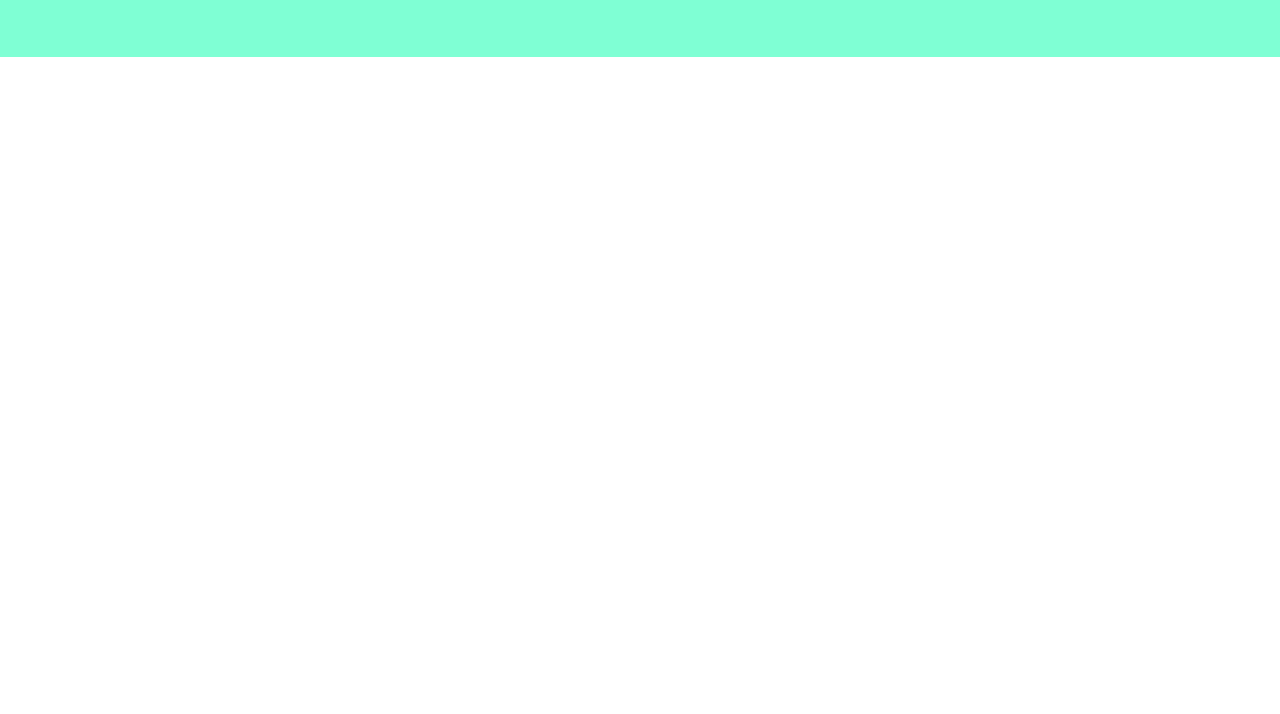
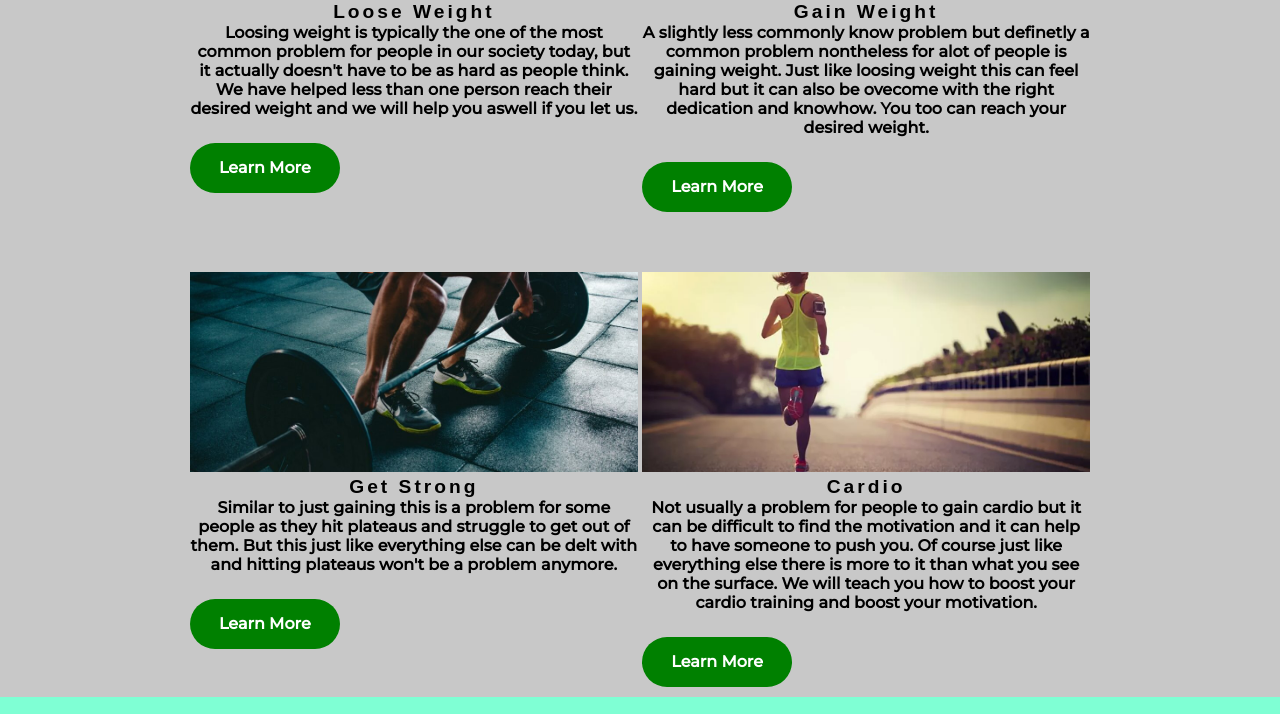
Before and after one commit to RobinGJonsson/Portfolio-Project-1, a plain HTML site: page workouts.html in a window 1280 px wide. Shown: the part 353-1067 px from the top of the page. Before the commit the page ends 800 px from the top, so only its background shows below. Drawn offline with Linux system fonts and the light colour scheme.

Commit message:
add styling to pictures in workout page

```diff
--- a/assets/css/style.css
+++ b/assets/css/style.css
@@ -224,3 +224,27 @@ form {
 input {
     outline-style: solid;
 }
+
+#services {
+    background-color: rgb(200, 200, 200);
+    width: 100%;
+    margin: 0 auto;
+    margin-top: 100px;
+    text-align: center;
+}
+
+.workout-type {
+    display: inline-block;
+    padding-top: 50px;
+    width: 35%;
+    height: 400px;
+    box-sizing: border-box;
+    vertical-align: top;
+    margin-bottom: 75px;
+}
+
+.workout-type img {
+    height: 200px;
+    width: 100%;
+    object-fit: cover;
+}
--- a/workouts.html
+++ b/workouts.html
@@ -30,36 +30,45 @@
             <a id="signup" class="button" href="signup.html">Sign Up</a>
         </nav>
     </header>
-    <div id="loose-weigth">
+    <section id="services">
+        <div class="workout-type" id="loose-weigth">
+            <img srcset="../assets/images/boxjumps.jpg" alt="Man and woman doing boxjumps">
             <h2>Loose Weight</h2>
             <p>Loosing weight is typically the one of the most common problem for people in our society today,
                 but it actually doesn't have to be as hard as people think. We have helped less than one person reach their
                 desired weight and we will help you aswell if you let us.
             </p>
+            <a class="button" href="#">Learn More</a>
         </div>
-    <div id="gain-weigth">
+        <div class="workout-type" id="gain-weigth">
+            <img srcset="../assets/images/kettlebell.jpg" alt="Woman lifing a kettlebell">
             <h2>Gain Weight</h2>
             <p>
                 A slightly less commonly know problem but definetly a common problem nontheless for alot of people is gaining weight.
                 Just like loosing weight this can feel hard but it can also be ovecome with the right dedication and knowhow. You too
                 can reach your desired weight.
             </p>
+            <a class="button" href="#">Learn More</a>
         </div>
-    <div id="get-strong">
+        <div class="workout-type" id="get-strong">
+            <img srcset="../assets/images/deadlift.jpeg" alt="Man doing a deadlift">
             <h2>Get Strong</h2>
             <p>Similar to just gaining this is a problem for some people as they hit plateaus and struggle to get out of them.
                 But this just like everything else can be delt with and hitting plateaus won't be a problem anymore.
             </p>
+            <a class="button" href="#">Learn More</a>
         </div>
-    <div id="cardio">
+        <div class="workout-type" id="cardio">
+            <img srcset="../assets/images/running.jpg.webp" alt="Woman running outside" >
             <h2>Cardio</h2>
             <p>
                 Not usually a problem for people to gain cardio but it can be difficult to find the motivation and it can help to
                 have someone to push you. Of course just like everything else there is more to it than what you see on the surface.
                 We will teach you how to boost your cardio training and boost your motivation.
             </p>
+            <a class="button" href="#">Learn More</a>
         </div>
-
+    </section>
     <footer>
         <div class="footer-content" id="polices">
             <h2>Policies</h2>
```
Also changed, not shown: assets/images/boxjumps.jpg (added), assets/images/deadlift.jpeg (added), assets/images/kettlebell.jpg (added), assets/images/running.jpg.webp (added). Lines whose indentation alone changed are shown as unchanged.
